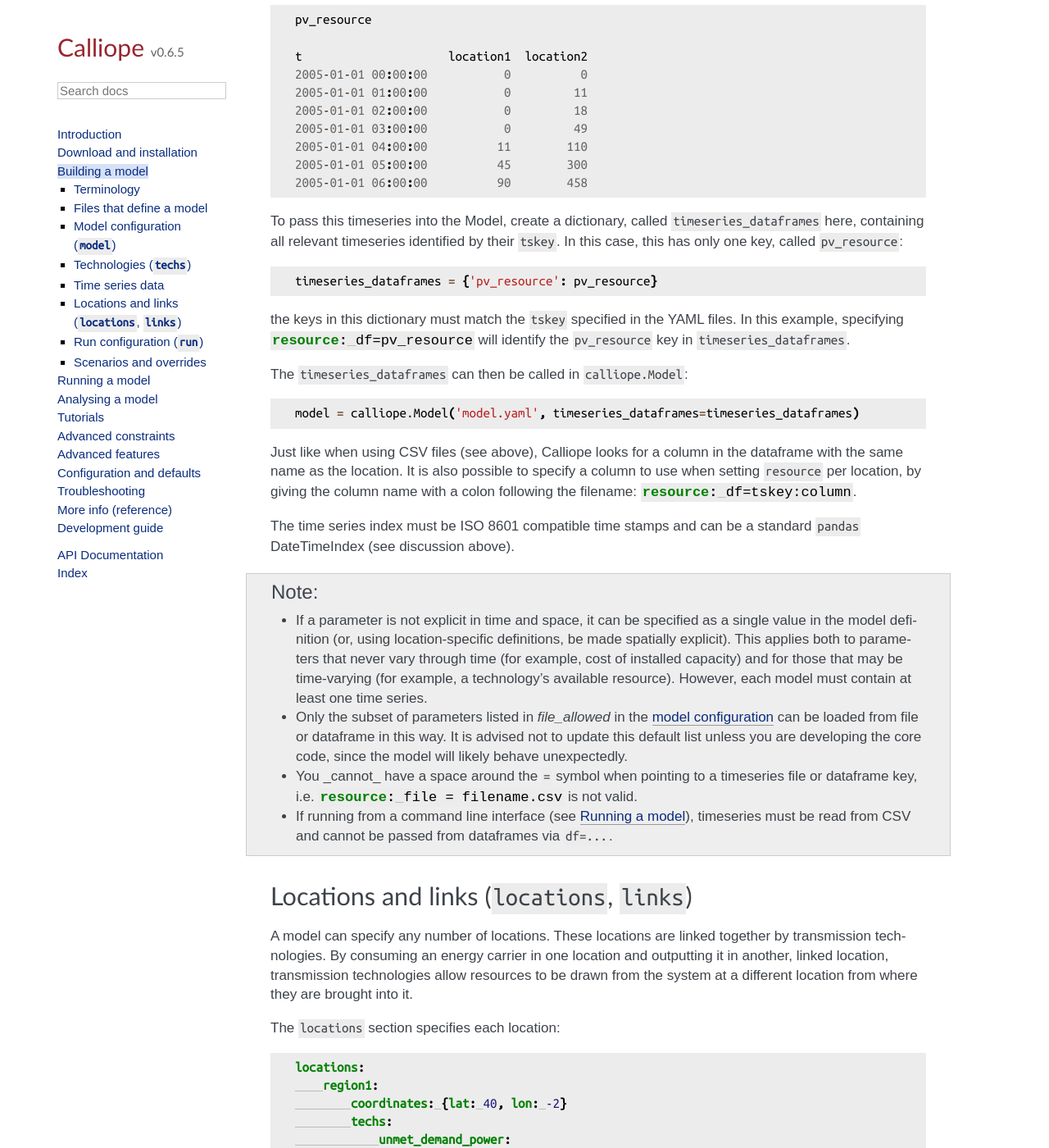
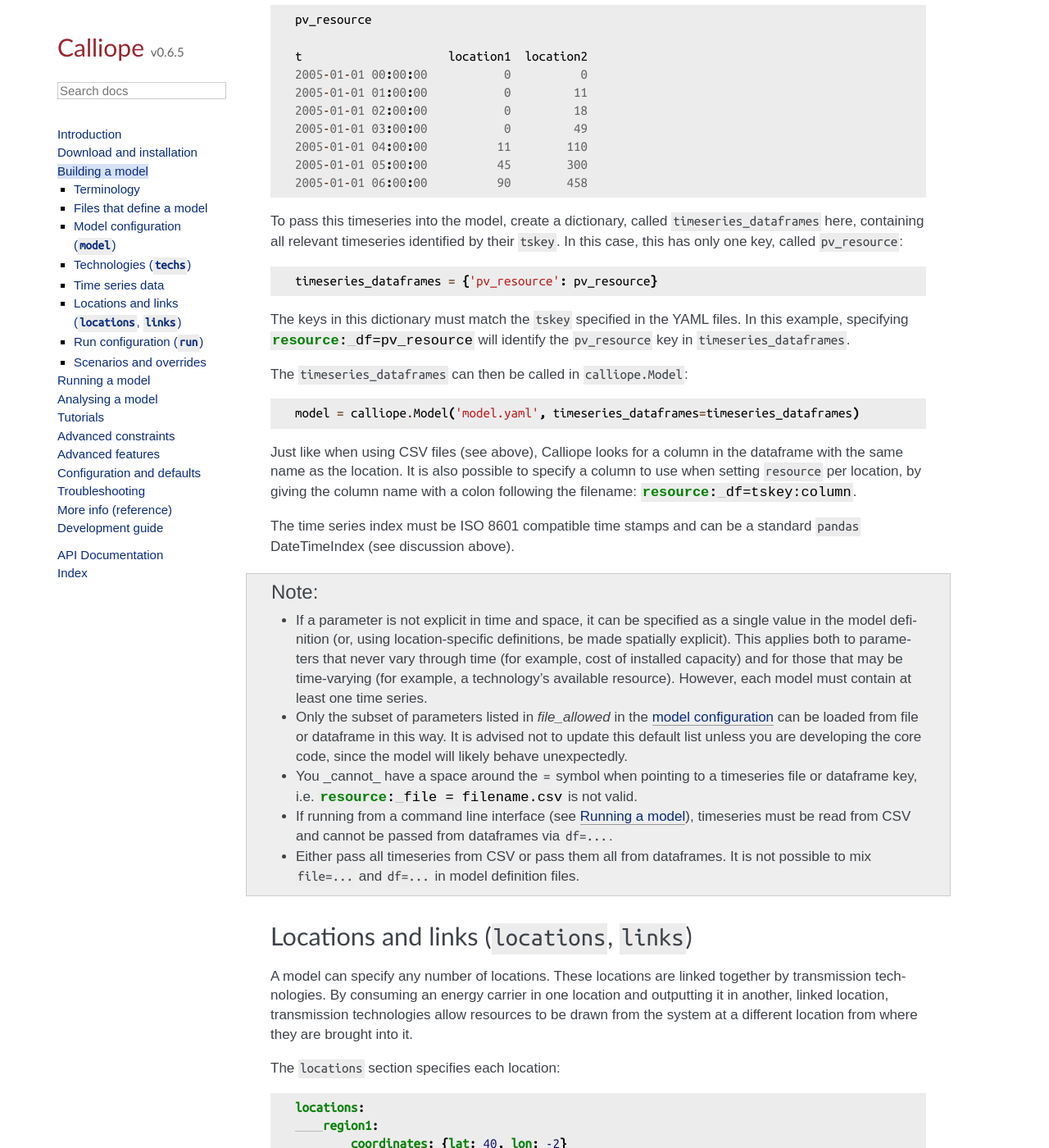
Before and after one commit to calliope-project/calliope, a Sphinx documentation site: the page built from doc/user/building.rst, in a window 1280 px wide and 1400 px high, scrolled down 5971 px. Shown: the whole window at 82% size. Built offline with Sphinx 7.4.7, drawn with Linux system fonts in a browser that asks for light colours; some web fonts are replaced; pages that are not in the unit, such as notebooks, are missing from menus; a script that is not in the unit is left out.

Commit message:
update documentation

```diff
--- a/doc/user/building.rst
+++ b/doc/user/building.rst
@@ -220,13 +220,13 @@ When running models from python scripts or shells, it is also possible to pass t
     2005-01-01 05:00:00          45        300
     2005-01-01 06:00:00          90        458
 
-To pass this timeseries into the Model, create a dictionary, called ``timeseries_dataframes`` here, containing all relevant timeseries identified by their ``tskey``. In this case, this has only one key, called ``pv_resource``:
+To pass this timeseries into the model, create a dictionary, called ``timeseries_dataframes`` here, containing all relevant timeseries identified by their ``tskey``. In this case, this has only one key, called ``pv_resource``:
 
 .. code-block:: python
 
     timeseries_dataframes = {'pv_resource': pv_resource}
 
-the keys in this dictionary must match the ``tskey`` specified in the YAML files. In this example, specifying :yaml:`resource: df=pv_resource` will identify the ``pv_resource`` key in ``timeseries_dataframes``.
+The keys in this dictionary must match the ``tskey`` specified in the YAML files. In this example, specifying :yaml:`resource: df=pv_resource` will identify the ``pv_resource`` key in ``timeseries_dataframes``.
 
 The ``timeseries_dataframes`` can then be called in ``calliope.Model``:
 
@@ -245,6 +245,7 @@ The time series index must be ISO 8601 compatible time stamps and can be a stand
    * Only the subset of parameters listed in `file_allowed` in the :ref:`model configuration <config_reference_model>` can be loaded from file or dataframe in this way. It is advised not to update this default list unless you are developing the core code, since the model will likely behave unexpectedly.
    * You _cannot_ have a space around the ``=`` symbol when pointing to a timeseries file or dataframe key, i.e. :yaml:`resource: file = filename.csv` is not valid.
    * If running from a command line interface (see :doc:`running`), timeseries must be read from CSV and cannot be passed from dataframes via ``df=...``.
+   * Either pass all timeseries from CSV or pass them all from dataframes. It is not possible to mix ``file=...`` and ``df=...`` in model definition files.
 
 ----------------------------------------------
 Locations and links (``locations``, ``links``)
```
